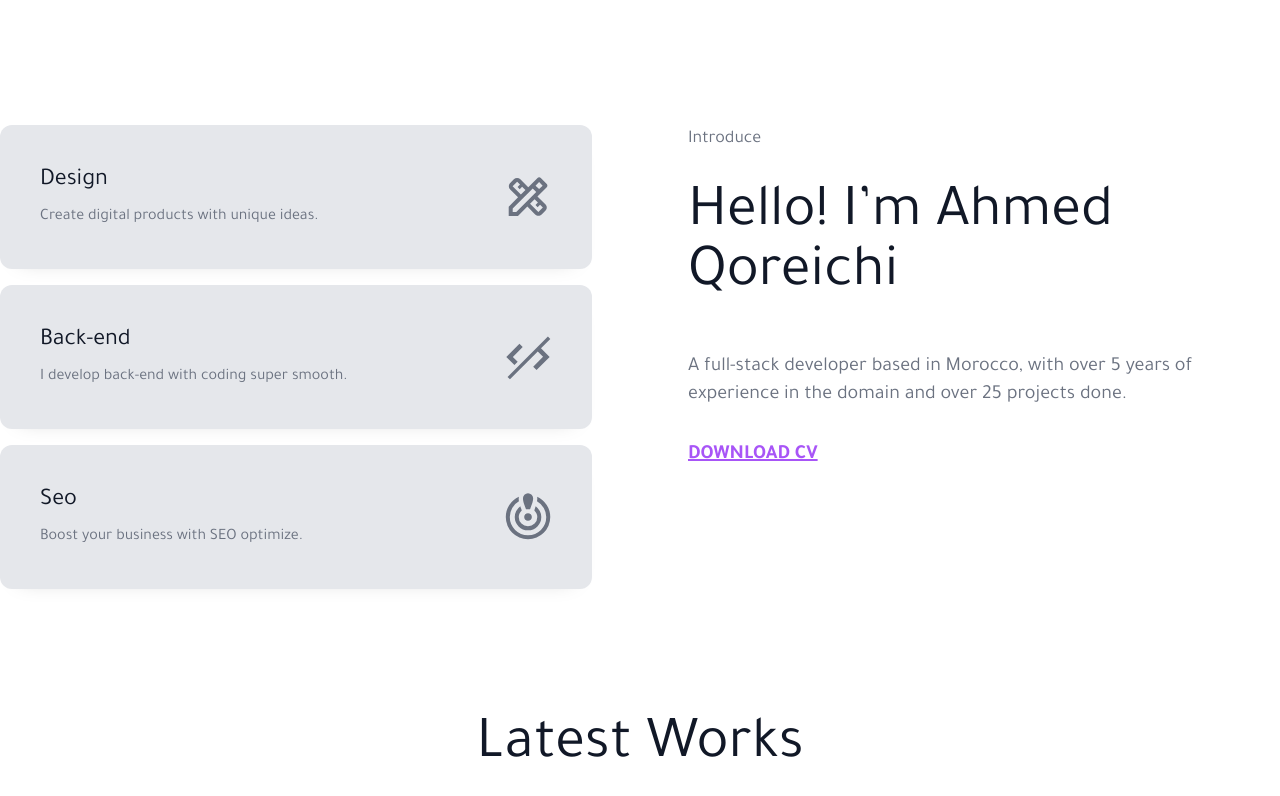
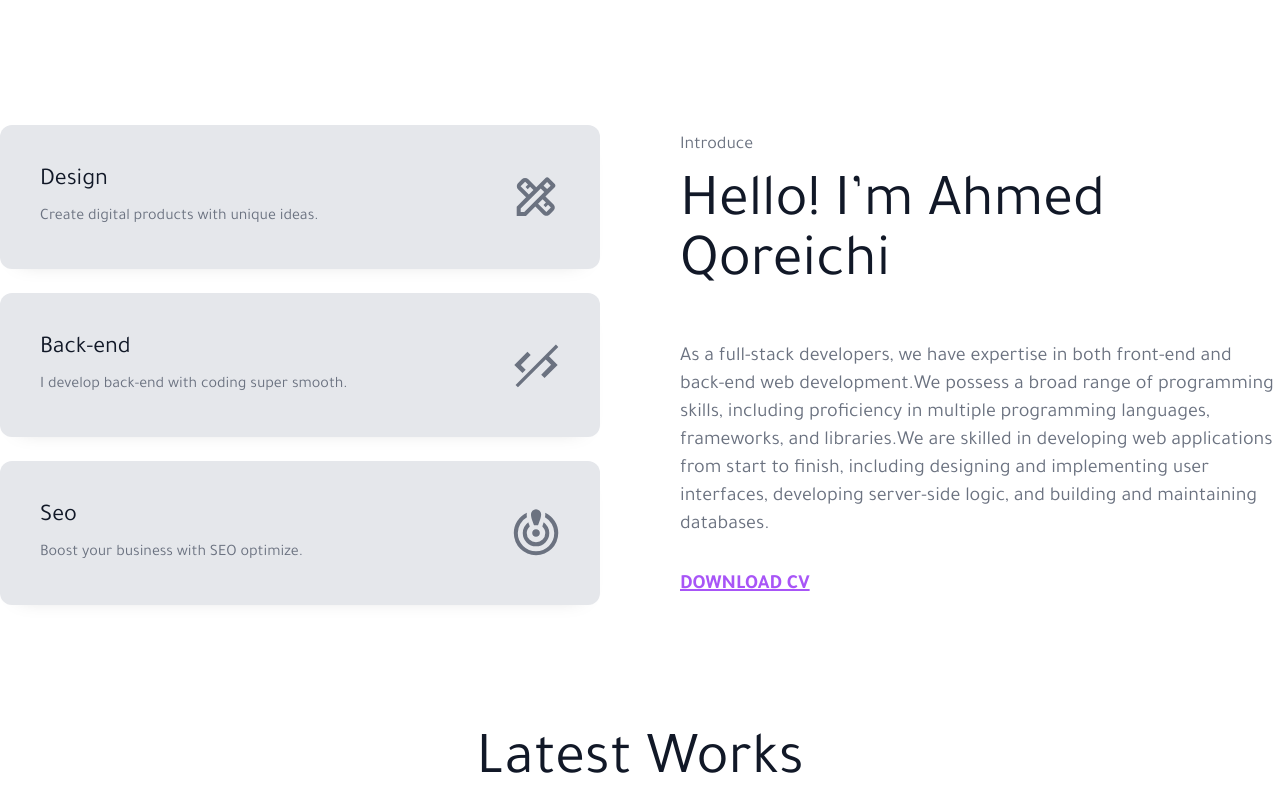
Before and after one commit to ahmedqo/my_new_portfolio, a plain HTML site: page index.html in a window 1280 px wide. Shown: the part 907-1703 px from the top of the page. Drawn offline with nearby package versions, Linux system fonts and the light colour scheme.

Commit message:
second-commit

```diff
--- a/index.html
+++ b/index.html
@@ -411,8 +411,8 @@
                                 </span>
                             </div>
                         </section>
-                        <section class="w-full flex flex-col md:flex-row justify-between gap-10 md:gap-16 lg:gap-24">
-                            <div class="shad w-full md:flex-1 order-2 md:order-1 flex flex-col gap-4">
+                        <section class="w-full flex flex-col md:flex-row justify-between items-center gap-10 md:gap-16 lg:gap-20">
+                            <div class="shad w-full md:flex-1 order-2 md:order-1 flex flex-col gap-4 lg:gap-6">
                                 {{ #each services as service }}
                                     <div data-aos-offset="0" data-aos-delay="100" data-aos="zoom-in-up" class="hov {{ #if dark }} bg-gray-800 {{ #else }} bg-gray-200 {{ #/if }} rounded-xl p-6 lg:p-10 flex items-center justify-between gap-4">
                                         <div class="flex flex-col gap-2">
@@ -429,11 +429,13 @@
                                     </div>
                                 {{ #/each }}
                             </div>
-                            <div class="w-full md:flex-1 order-1 md:order-2 flex flex-col gap-2 md:gap-8">
-                                <h1 data-aos-offset="0" data-aos="slide-right" class="text-lg text-gray-500">Introduce</h1>
+                            <div class="w-full md:flex-1 order-1 md:order-2 flex flex-col gap-4 md:gap-8">
+                                <h1 data-aos-offset="0" data-aos="slide-right" class="text-lg text-gray-500 -mb-4">Introduce</h1>
                                 <h3 data-aos-offset="0" data-aos="slide-left" class="text-4xl lg:text-6xl mb-4">Hello! I’m Ahmed Qoreichi</h3>
                                 <p data-aos-offset="0" data-aos="slide-down" class="text-xl text-gray-500">
-                                    A full-stack developer based in Morocco, with over 5 years of experience in the domain and over 25 projects done.
+                                    As a full-stack developers, we have expertise in both front-end and back-end web development.
+                                    We possess a broad range of programming skills, including proficiency in multiple programming languages, frameworks, and libraries.
+                                    We are skilled in developing web applications from start to finish, including designing and implementing user interfaces, developing server-side logic, and building and maintaining databases.
                                 </p>
                                 <div>
                                     <a data-aos-offset="0" data-aos="slide-up" href="mailto:{{ info.email }}" class="font-semibold text-xl text-purple-500 underline">
@@ -471,7 +473,7 @@
                     <div class="flex flex-col md:flex-row justify-between gap-8 md:gap-0 items-center">
                         <div class="w-full md:w-1/2 flex flex-col gap-4">
                             <p data-aos-offset="0" data-aos="slide-right" class="text-bold text-2xl lg:text-5xl">
-                                Let’s make somthing amazing together
+                                Let’s make somthing amazing together.
                             </p>
                             <p data-aos-offset="0" data-aos="slide-up" class="text-bold text-2xl lg:text-5xl">
                                 Start by <a href="mailto:{{ info.email }}" class="text-purple-500 underline">saying hi</a>
```
Also changed, not shown: assets/style/index.css.
